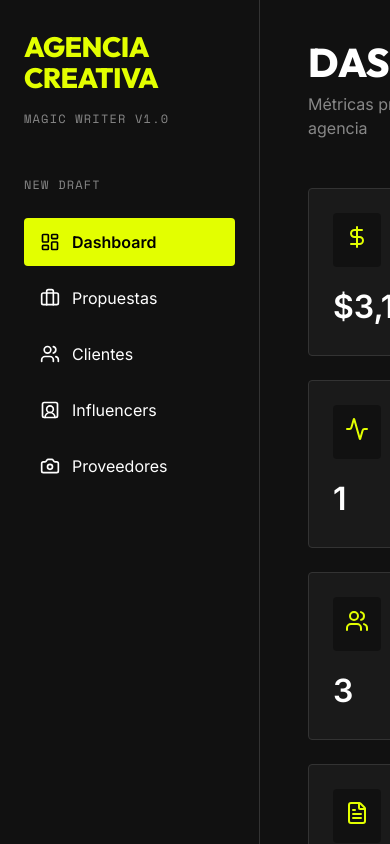
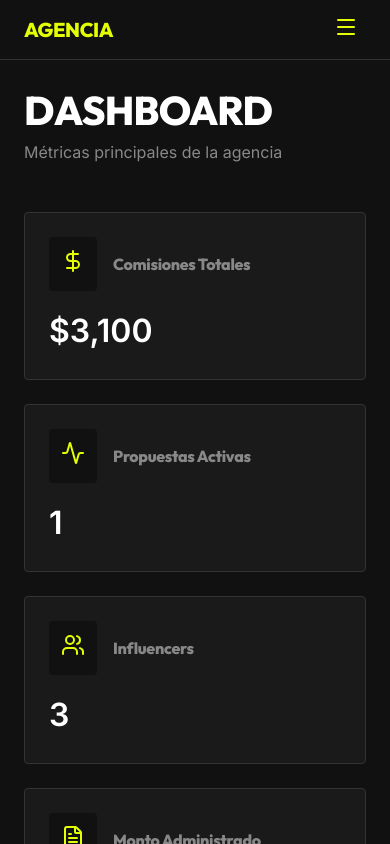
Before and after one commit to facu1497/CRM-Gestion, a React (Vite) app: page / in a window 390 px wide. Shown: the top 844 px of the page. Built offline with nearby package versions, Linux system fonts and the light colour scheme.

Commit message:
feat: Mobile responsive layout with collapsible sidebar

```diff
--- a/src/components/Layout.tsx
+++ b/src/components/Layout.tsx
@@ -1,7 +1,31 @@
-import { Outlet, NavLink } from 'react-router-dom';
-import { LayoutDashboard, Users, UserSquare2, Briefcase, Camera } from 'lucide-react';
+import { useState, useEffect } from 'react';
+import { Outlet, NavLink, useLocation } from 'react-router-dom';
+import { LayoutDashboard, Users, UserSquare2, Briefcase, Camera, Menu, X } from 'lucide-react';
 
 export default function Layout() {
+  const [isOpen, setIsOpen] = useState(window.innerWidth > 1024);
+  const [isMobile, setIsMobile] = useState(window.innerWidth <= 1024);
+  const location = useLocation();
+
+  useEffect(() => {
+    const handleResize = () => {
+      const mobile = window.innerWidth <= 1024;
+      setIsMobile(mobile);
+      if (!mobile) setIsOpen(true);
+      else setIsOpen(false);
+    };
+
+    window.addEventListener('resize', handleResize);
+    return () => window.removeEventListener('resize', handleResize);
+  }, []);
+
+  // Cerrar sidebar al navegar en móvil
+  useEffect(() => {
+    if (isMobile) {
+      setIsOpen(false);
+    }
+  }, [location.pathname, isMobile]);
+
   const menuItems = [
     { name: 'Dashboard', icon: LayoutDashboard, path: '/' },
     { name: 'Propuestas', icon: Briefcase, path: '/proposals' },
@@ -11,7 +35,47 @@ export default function Layout() {
   ];
 
   return (
-    <div style={{ display: 'flex', minHeight: '100vh', width: '100vw' }}>
+    <div style={{ display: 'flex', minHeight: '100vh', width: '100vw', position: 'relative', overflow: 'hidden' }}>
+      {/* Mobile Header */}
+      {isMobile && (
+        <div style={{
+          position: 'fixed',
+          top: 0,
+          left: 0,
+          right: 0,
+          height: '60px',
+          backgroundColor: 'var(--bg-dark)',
+          borderBottom: '1px solid var(--border-color)',
+          display: 'flex',
+          alignItems: 'center',
+          padding: '0 1.5rem',
+          zIndex: 40,
+          justifyContent: 'space-between'
+        }}>
+          <h1 style={{ color: 'var(--accent-neon)', fontSize: '1.25rem', margin: 0 }}>AGENCIA</h1>
+          <button
+            onClick={() => setIsOpen(!isOpen)}
+            style={{ color: 'var(--accent-neon)', padding: '0.5rem' }}
+          >
+            <Menu size={24} />
+          </button>
+        </div>
+      )}
+
+      {/* Overlay for mobile */}
+      {isMobile && isOpen && (
+        <div
+          onClick={() => setIsOpen(false)}
+          style={{
+            position: 'fixed',
+            inset: 0,
+            backgroundColor: 'rgba(0,0,0,0.8)',
+            zIndex: 45,
+            backdropFilter: 'blur(4px)'
+          }}
+        />
+      )}
+
       {/* Sidebar */}
       <aside style={{
         width: '260px',
@@ -19,13 +83,26 @@ export default function Layout() {
         display: 'flex',
         flexDirection: 'column',
         padding: '2rem 1.5rem',
-        backgroundColor: 'var(--bg-dark)'
+        backgroundColor: 'var(--bg-dark)',
+        position: isMobile ? 'fixed' : 'relative',
+        left: isOpen ? 0 : '-260px',
+        top: 0,
+        bottom: 0,
+        zIndex: 50,
+        transition: 'left 0.3s cubic-bezier(0.4, 0, 0.2, 1)',
       }}>
-        <div style={{ marginBottom: '3rem' }}>
-          <h1 style={{ color: 'var(--accent-neon)', fontSize: '1.75rem', lineHeight: 1.1 }}>AGENCIA<br/>CREATIVA</h1>
-          <div className="mono" style={{ fontSize: '0.75rem', marginTop: '1rem', color: 'var(--text-muted)', letterSpacing: '0.1em' }}>
-            MAGIC WRITER V1.0
+        <div style={{ marginBottom: '3rem', display: 'flex', justifyContent: 'space-between', alignItems: 'flex-start' }}>
+          <div>
+            <h1 style={{ color: 'var(--accent-neon)', fontSize: '1.75rem', lineHeight: 1.1 }}>AGENCIA<br/>CREATIVA</h1>
+            <div className="mono" style={{ fontSize: '0.75rem', marginTop: '1rem', color: 'var(--text-muted)', letterSpacing: '0.1em' }}>
+              MAGIC WRITER V1.0
+            </div>
           </div>
+          {isMobile && (
+            <button onClick={() => setIsOpen(false)} style={{ color: 'var(--text-muted)' }}>
+              <X size={24} />
+            </button>
+          )}
         </div>
 
         <nav style={{ display: 'flex', flexDirection: 'column', gap: '0.5rem', flex: 1 }}>
@@ -56,7 +133,13 @@ export default function Layout() {
       </aside>
 
       {/* Main Content */}
-      <main style={{ flex: 1, padding: '2rem 3rem', backgroundColor: 'var(--bg-dark)', overflowY: 'auto' }}>
+      <main style={{
+        flex: 1,
+        padding: isMobile ? '80px 1.5rem 2rem' : '2rem 3rem',
+        backgroundColor: 'var(--bg-dark)',
+        overflowY: 'auto',
+        height: '100vh'
+      }}>
         <Outlet />
       </main>
     </div>
```
